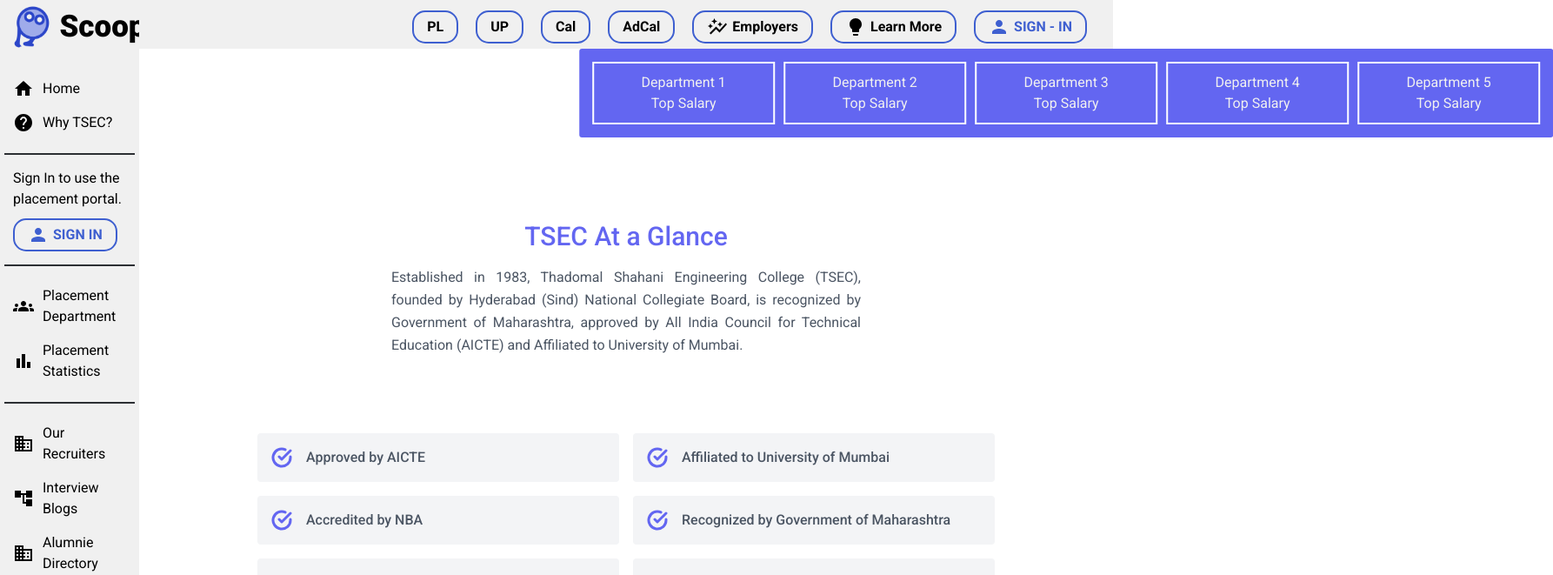
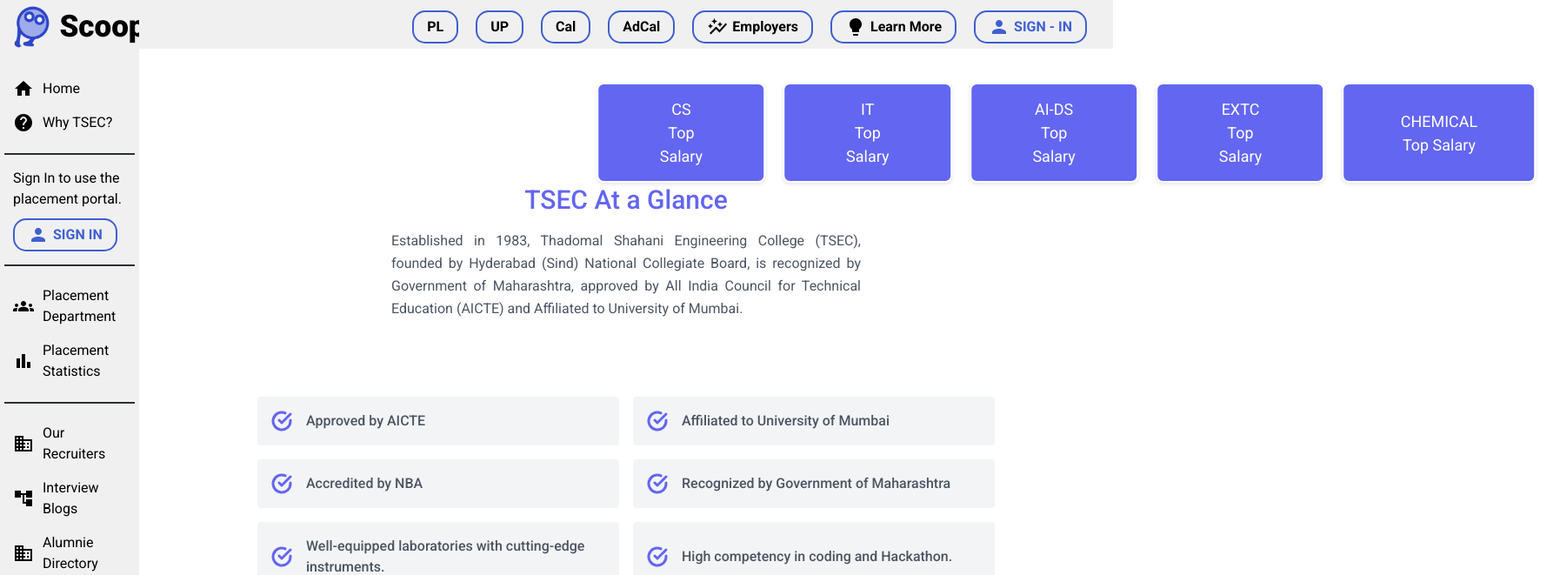
Before and after one commit to shreyanzjain/scoop-mern, a React (Vite) app in the folder frontend/: page /whytsec in a window 1280 px wide. Shown: the top 661 px of the page at 87% size, 1786 px wide, since content can reach past the window. Built offline with nearby package versions, Linux system fonts and the light colour scheme.

Commit message:
Fixed the error of Marquee and Changed the style of Marquee

```diff
--- a/frontend/src/components/landing/Why_tsec.jsx
+++ b/frontend/src/components/landing/Why_tsec.jsx
@@ -1,22 +1,23 @@
-import React from 'react'
-import styled from "styled-components";
+import React from 'react';
+import styled from 'styled-components';
 
 const Justify = styled.div`
   text-align: justify;
   text-justify: inter-word;
-`
+`;
+
 const BannerContainer = styled.div`
-  background-color: #6366F1;
   color: #f0f0f0;
-  padding: 10px;
+  padding: 20px;
   text-align: center;
   display: flex;
-  border-radius: 3px;
+  border-radius: 8px;
   animation: moveBanner 10s linear infinite;
-  position: sticky; /* Make the banner sticky */
-  top: 0; /* Stick to the top of the viewport */
+  position: fixed;
+  top: 75px;
   z-index: 1;
   overflow: hidden;
+
   @keyframes moveBanner {
     0% {
       transform: translateX(100%);
@@ -24,50 +25,88 @@
     100% {
       transform: translateX(0%);
     }
-
-
   }
-`
+`;
 
 const DepartmentContainer = styled.div`
   text-align: center;
   flex-grow: 1;
-  border: 2px solid #fff; /* Add a white border around each department container */
-  padding: 10px; /* Add some padding to create space between the content and the border */
-  margin: 5px; /* Add margin to create space between department containers */
-`
+  border: 2px solid #fff;
+  padding: 15px;
+  margin-right: 20px; /* Adjusted margin for better spacing */
+  border-radius: 8px;
+  background-color: #6366f1;
+  color: #fff;
+  box-shadow: 0 2px 4px rgba(0, 0, 0, 0.1);
+  display: flex;
+  flex-direction: column; /* Updated to column direction */
+  align-items: center; /* Center horizontally */
+  justify-content: center; /* Center vertically */
+
+  &:last-child {
+    margin-right: 0; /* No margin for the last department container */
+  }
+
+  .text-container {
+    display: flex;
+    flex-direction: column;
+    align-items: center;
+    justify-content: center;
+    margin-left: 50px; /* Adjust the left margin as needed */
+    margin-right: 50px;
+  }
+
+  p {
+    margin: 0; /* Remove default paragraph margin */
+    font-size: 18px; /* Adjusted font size for better readability */
+  }
+`;
+
+
 
 const TopSalariesBanner = () => {
   return (
     <BannerContainer>
       <DepartmentContainer>
-        <p>Department 1</p>
+      <div className='text-container'>
+          <p>CS</p>
           <p>Top Salary</p>
+        </div>
       </DepartmentContainer>
       <DepartmentContainer>
-        <p>Department 2</p>
+      <div className='text-container'>
+          <p>IT</p>
           <p>Top Salary</p>
+        </div>
       </DepartmentContainer>
       <DepartmentContainer>
-        <p>Department 3</p>
+      <div className='text-container'>
+          <p>AI-DS</p>
           <p>Top Salary</p>
+        </div>
       </DepartmentContainer>
       <DepartmentContainer>
-        <p>Department 4</p>
+      <div className='text-container'>
+          <p>EXTC</p>
           <p>Top Salary</p>
+        </div>
       </DepartmentContainer>
       <DepartmentContainer>
-        <p>Department 5</p>
+      <div className='text-container'>
+          <p>CHEMICAL</p>
           <p>Top Salary</p>
+        </div>
       </DepartmentContainer>
     </BannerContainer>
   );
-}
-
+};
 const Why_tsec = () => {
+  document.body.style.overflow = 'hidden';
   return (
+    <div style={{ marginTop: '60px' }}>
     <section class="text-gray-600 body-font">
   <TopSalariesBanner />
+
   <div class="container px-5 py-24 mx-auto">
     <div class="text-center mb-20">
       <h1 class="sm:text-3xl text-2xl font-medium text-center title-font text-indigo-500 mb-4">TSEC At a Glance</h1>
@@ -77,6 +116,7 @@
         </Justify>
       </p>
     </div>
+
     <div class="flex flex-wrap lg:w-4/5 sm:mx-auto sm:mb-2 -mx-2">
       <div class="p-2 sm:w-1/2 w-full">
         <div class="bg-gray-100 rounded flex p-4 h-full items-center">
@@ -133,9 +173,10 @@
         </div>
       </div>
     </div>
-    <button class="flex mx-auto mt-16 text-white bg-indigo-500 border-0 py-2 px-8 focus:outline-none hover:bg-indigo-600 rounded text-lg">Home</button>
+    <button class="flex mx-auto mt-8 text-white bg-indigo-500 border-0 py-2 px-8 focus:outline-none hover:bg-indigo-600 rounded text-lg">Home</button>
   </div>
 </section>
+</div>
   )
 }
 
```
Lines whose indentation alone changed are shown as unchanged.
